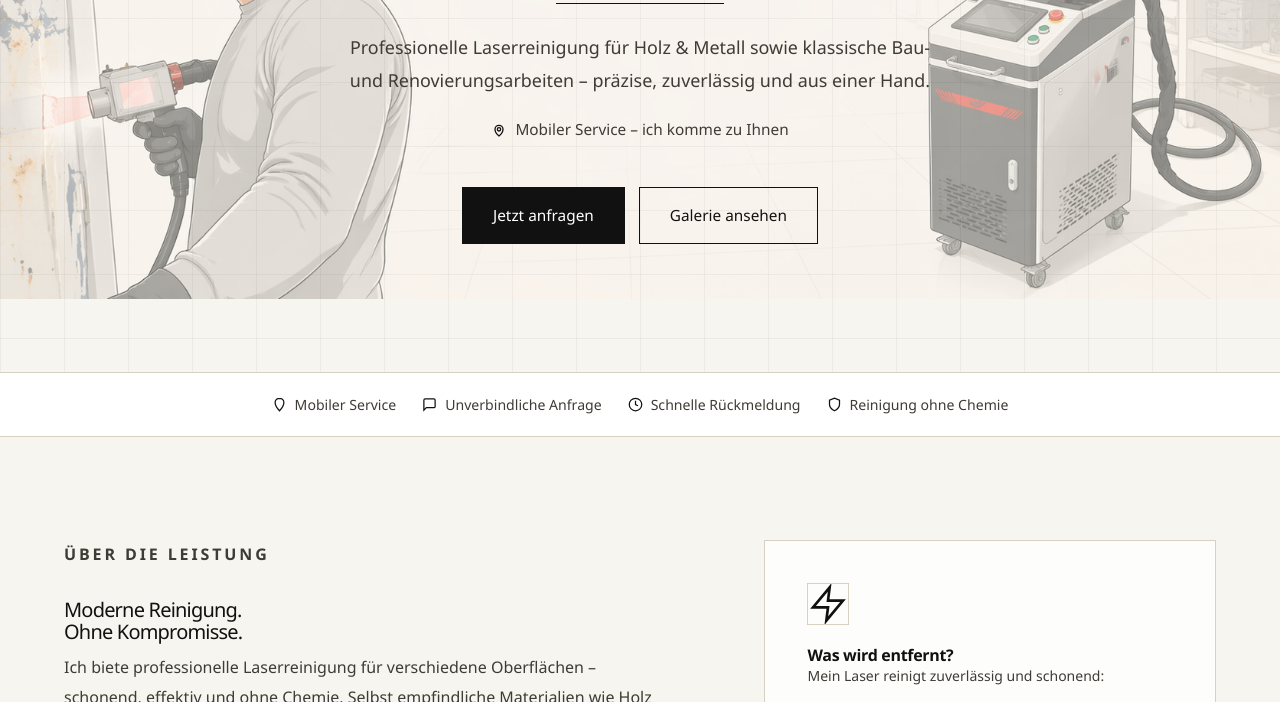
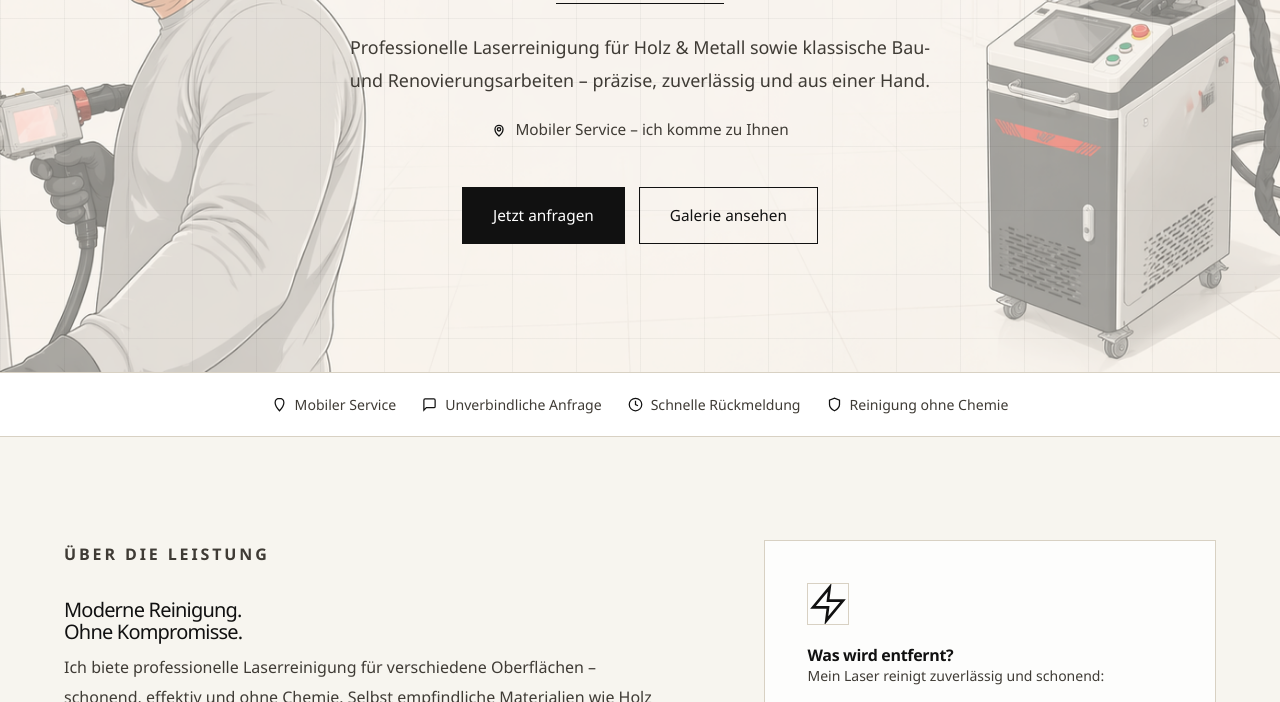
Before and after one commit to Roblux2115/web-demo, a plain HTML site: page index.html in a window 1280 px wide. Shown: the part 494-1196 px from the top of the page. Drawn offline with Linux system fonts and the light colour scheme.

Commit message:
Update hero background styling

```diff
--- a/style.css
+++ b/style.css
@@ -292,7 +292,7 @@ section {
   inset: 0;
   background-image: url("images/bg-laser-cartoon.png");
   background-repeat: no-repeat;
-  background-position: center right;
+  background-position: center ;
   background-size: contain;
   opacity: 0.70;
   pointer-events: none;
@@ -1874,3 +1874,18 @@ section a {
 .lightbox-caption {
   display: none;
 }
+/* Desktop – wypełnia wysokość, brak pustego miejsca */
+@media (min-width: 1024px) {
+  .hero::before {
+    background-size: auto 100%;
+  }
+}
+
+/* Tablet i mobile – zostaje contain lub całkowicie ukryty */
+@media (max-width: 1023px) {
+  .hero::before {
+    background-size: contain;
+    /* albo żeby całkiem ukryć na mobile: */
+    /* display: none; */
+  }
+}
```
